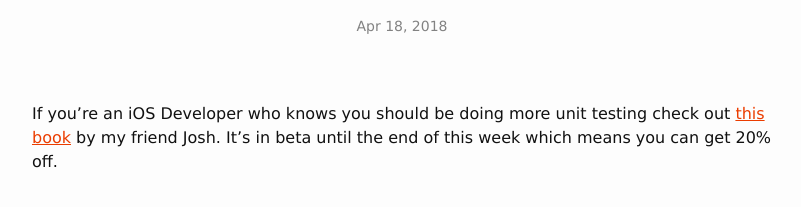
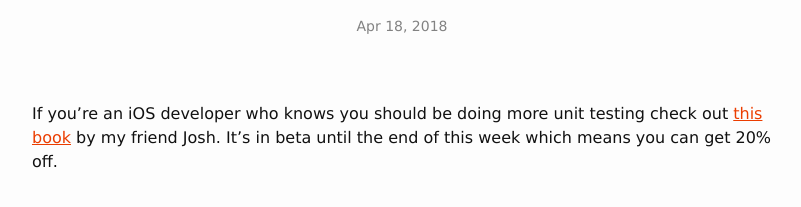
Before and after one commit to mplorentz/mplorentz.github.com, a Jekyll site: the page built from _posts/2018-04-17-201319-0400.md, in a window 1280 px wide. Shown: the part 291-498 px from the top of the page, without its empty margins (238-1039 px from the left). Built offline with Jekyll 4.4.1, drawn with Linux system fonts in a browser that asks for light colours.

```diff
--- a/_posts/2018-04-17-201319-0400.md
+++ b/_posts/2018-04-17-201319-0400.md
@@ -4,4 +4,4 @@ title: 20180417201319-0400
 date: 2018-04-17T20:13:19-04:00
 tags: micro
 ---
-If you’re an iOS Developer who knows you should be doing more unit testing check out [this book](https://roadfiresoftware.com/unit-testing-in-swift/) by my friend Josh. It’s in beta until the end of this week which means you can get 20% off.
+If you’re an iOS developer who knows you should be doing more unit testing check out [this book](https://roadfiresoftware.com/unit-testing-in-swift/) by my friend Josh. It’s in beta until the end of this week which means you can get 20% off.
```
